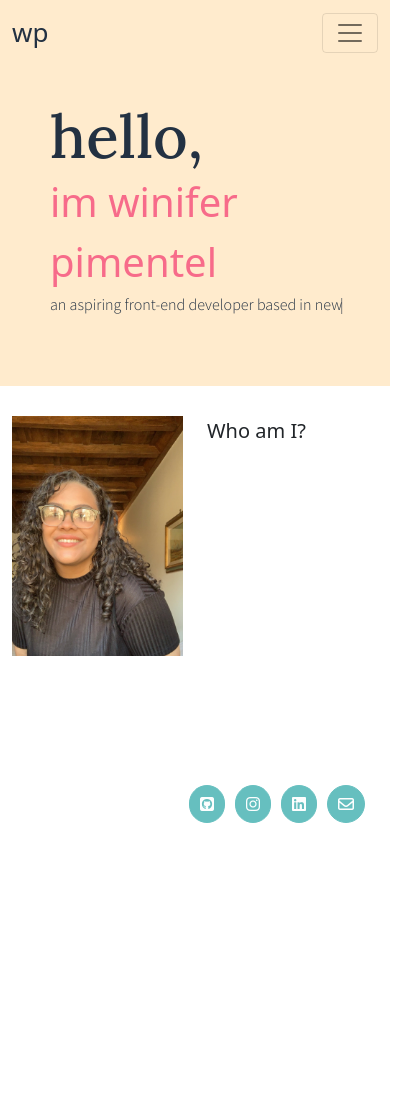
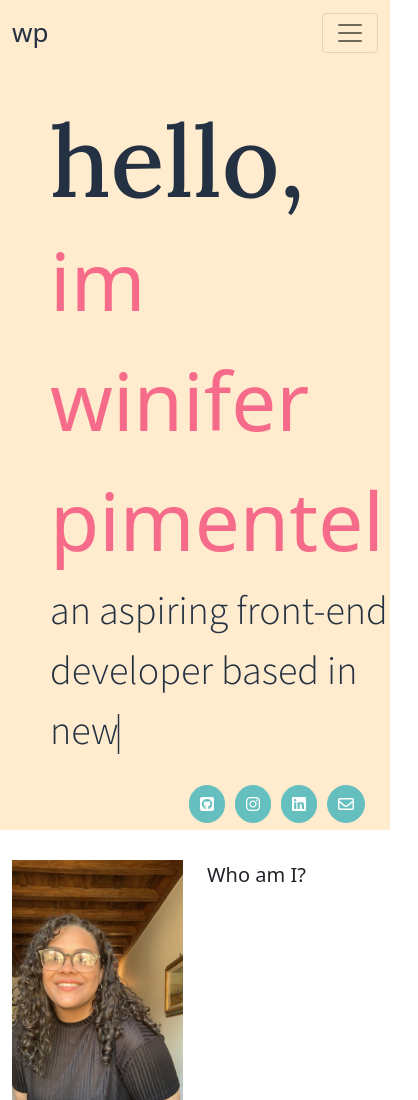
Before and after one commit to wpiment1/Portfolio-Project, a plain HTML site: page index.html in a window 390 px wide. Shown: the whole page, 418 px wide, since content can reach past the window. Before the commit the page ends 844 px from the top, so only its background shows below. Drawn offline with nearby package versions, Linux system fonts and the light colour scheme.

Commit message:
Update homepage.css

```diff
--- a/styles/homepage.css
+++ b/styles/homepage.css
@@ -102,21 +102,21 @@ p {
 }
 
 @media (max-width: 576px) {
-  h1 {
+  /* h1 {
     font-size: 60px;
   }
 
   .name {
     font-size: 40px;
-  }
+  } */
 
   .top-half {
     padding-bottom: 0px;
   }
 
-  .sub-heading {
+  /* .sub-heading {
     font-size: 16px;
-  }
+  } */
 
   .heading {
     padding-top: 100px;
```
